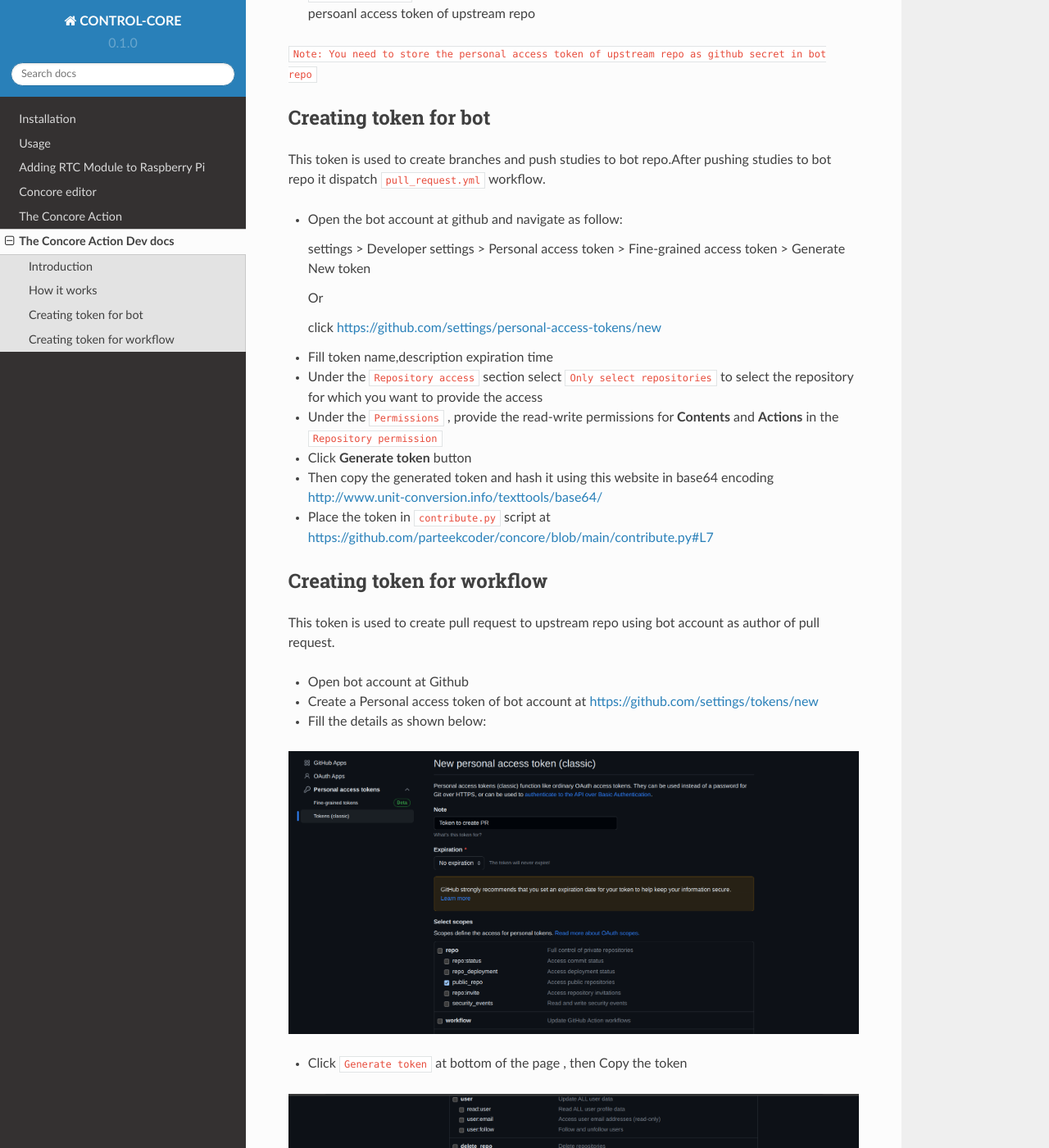
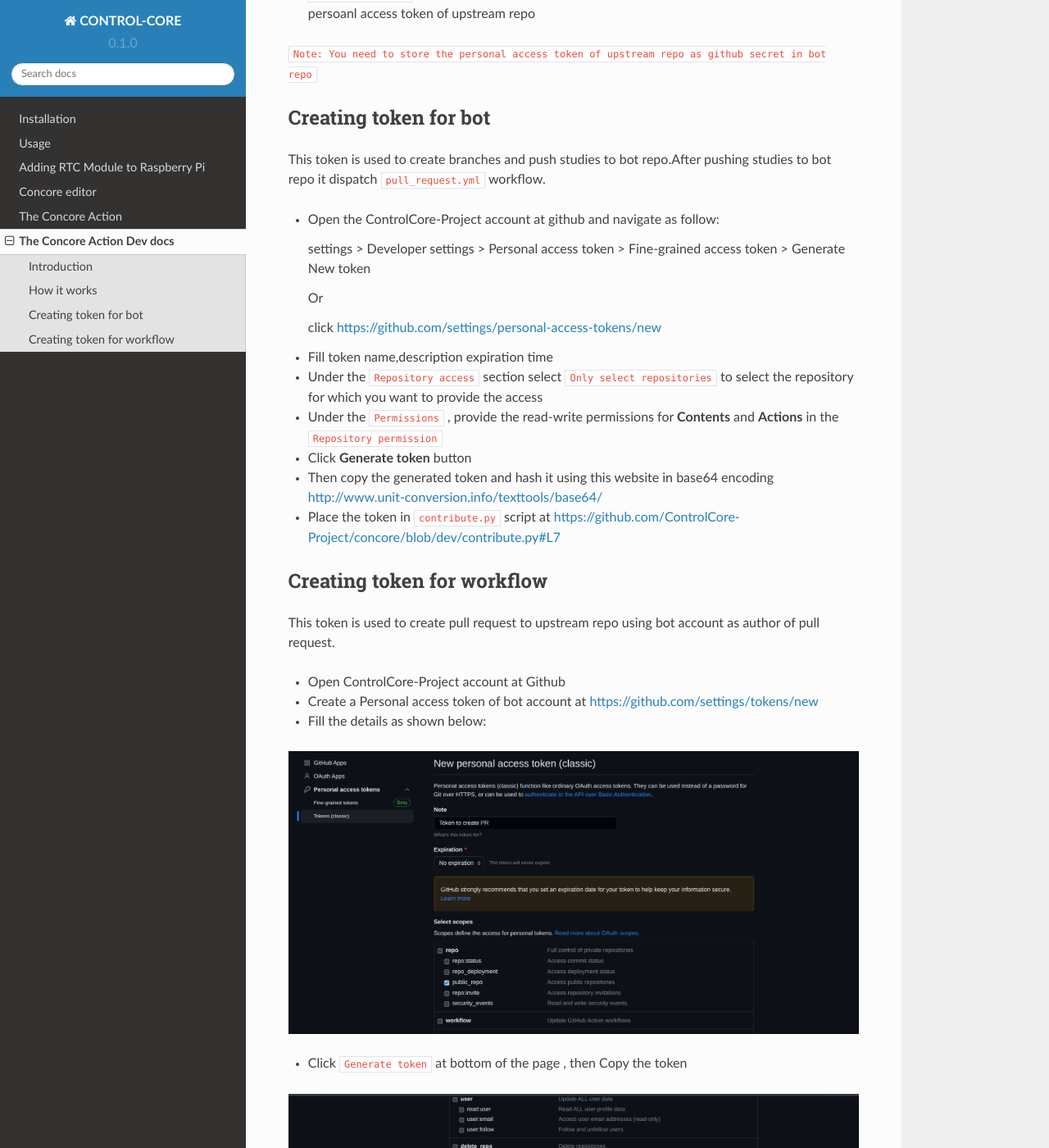
Before and after one commit to ControlCore-Project/documentation, a Sphinx documentation site: the page built from docs/source/contributeactiondev.rst, in a window 1280 px wide and 1400 px high, scrolled down 1557 px. Shown: the whole window at 82% size. Built offline with Sphinx 7.4.7 and the Read the Docs theme 2.0.0, drawn with Linux system fonts in a browser that asks for light colours; some of the changed text lies outside the part shown.

Commit message:
Update contributeactiondev.rst

```diff
--- a/docs/source/contributeactiondev.rst
+++ b/docs/source/contributeactiondev.rst
@@ -37,7 +37,7 @@
 
 This token is used to create branches and push studies to bot repo.After pushing studies to bot repo it dispatch ``pull_request.yml`` workflow.
 
-- Open the bot account at github and navigate as follow:
+- Open the ControlCore-Project account at github and navigate as follow:
 
 
   settings >  Developer settings > Personal access token > Fine-grained access token > Generate New token
@@ -56,7 +56,7 @@
 
 - Then copy the generated token and hash it using this website in base64 encoding http://www.unit-conversion.info/texttools/base64/
 
-- Place the token in ``contribute.py`` script at https://github.com/parteekcoder/concore/blob/main/contribute.py#L7
+- Place the token in ``contribute.py`` script at https://github.com/ControlCore-Project/concore/blob/dev/contribute.py#L7
 
 
 Creating token for workflow
@@ -64,7 +64,7 @@
 
 This token is used to create pull request to upstream repo using bot account as author of pull request.
 
-- Open bot account at Github
+- Open ControlCore-Project account at Github
 
 - Create a  Personal access token of bot account at https://github.com/settings/tokens/new
 
```
Also changed, not shown: other parts of docs/source/contributeactiondev.rst (+4 -1 lines).
